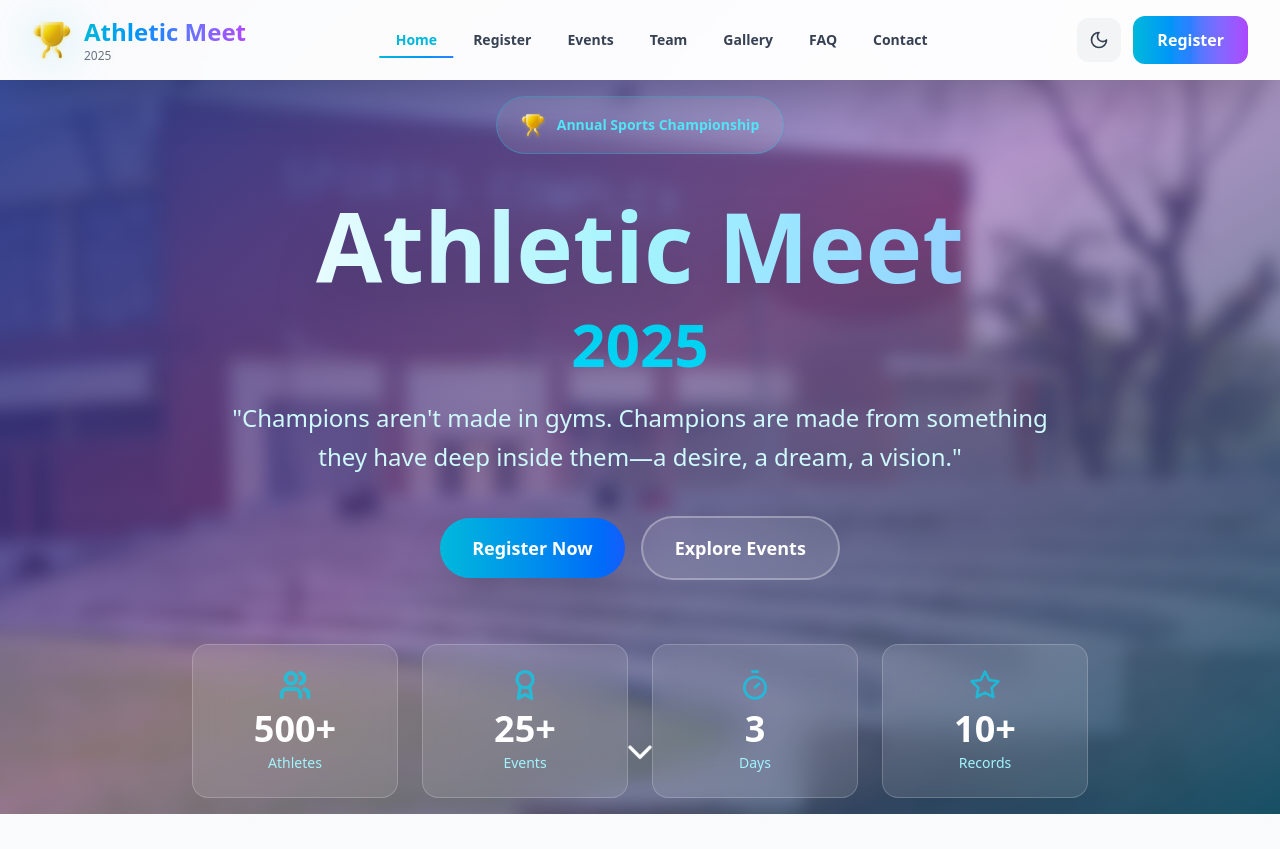
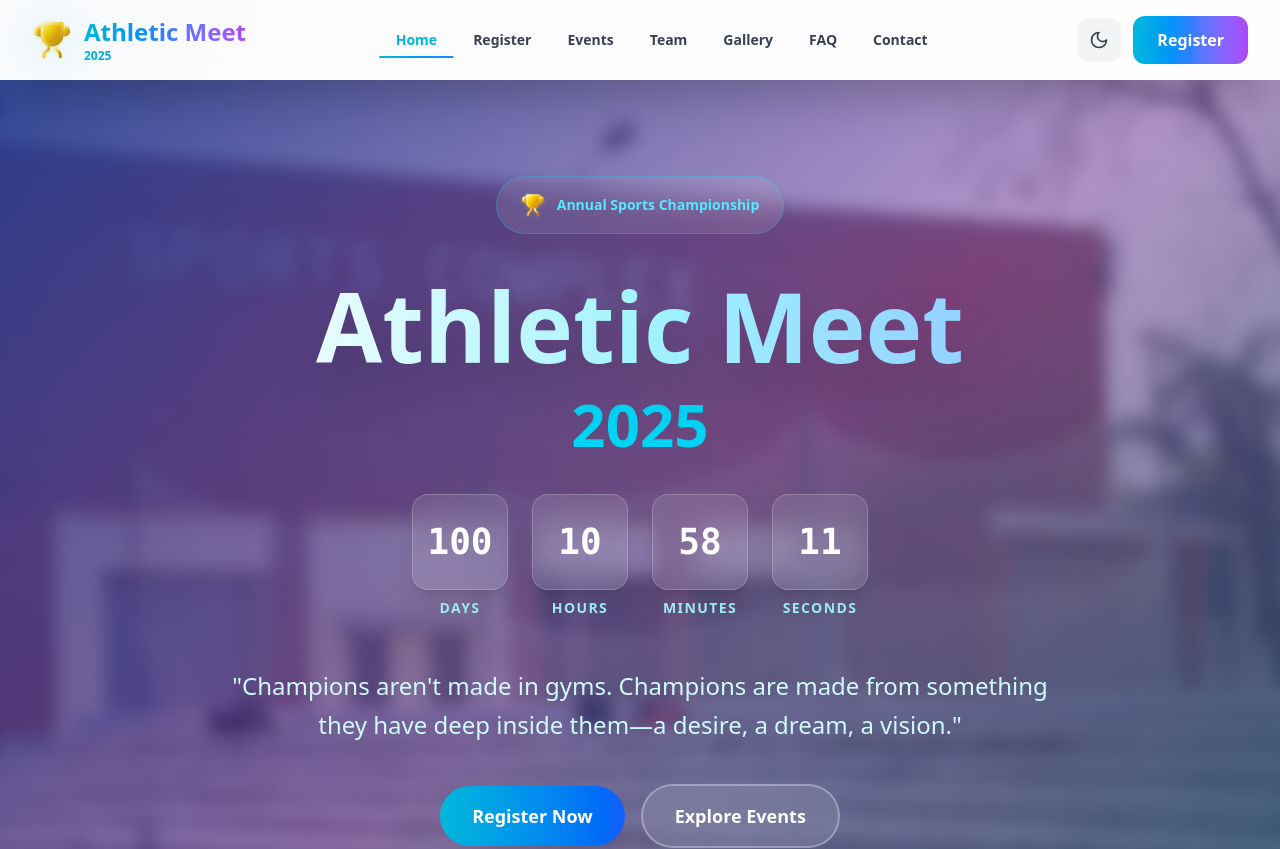
Before and after one commit to VibeStack/AthleticMeet, a React app in the folder client/: page / in a window 1280 px wide. Shown: the top 849 px of the page. Built offline with nearby package versions, Linux system fonts and the light colour scheme; the HTML template or start-up script is replaced by a standard one.

Commit message:
countdown added

```diff
--- /dev/null
+++ b/client/src/components/LandingPage/CountdownTimer.jsx
@@ -0,0 +1,71 @@
+import React, { useState, useEffect } from "react";
+
+const CountdownTimer = () => {
+  const targetDate = "February 20, 2026"
+  const [timeLeft, setTimeLeft] = useState(null);
+  const [eventStarted, setEventStarted] = useState(false);
+
+  function calculateTimeLeft() {
+    const target = new Date(targetDate).getTime();
+    const now = new Date().getTime();
+    const difference = target - now;
+
+    if (difference <= 0) return null;
+
+    return {
+      days: Math.floor(difference / (1000 * 60 * 60 * 24)),
+      hours: Math.floor((difference / (1000 * 60 * 60)) % 24),
+      minutes: Math.floor((difference / 1000 / 60) % 60),
+      seconds: Math.floor((difference / 1000) % 60),
+    };
+  }
+
+  useEffect(() => {
+    if (!targetDate) return;
+
+    const timer = setInterval(() => {
+      const tl = calculateTimeLeft();
+
+      if (!tl) {
+        setEventStarted(true);
+        clearInterval(timer);
+      } else {
+        setTimeLeft(tl);
+      }
+    }, 1000);
+
+    return () => clearInterval(timer);
+  }, [targetDate]);
+
+  if (eventStarted) {
+    return (
+      <div className="animate-pulse text-2xl sm:text-3xl md:text-4xl font-black text-cyan-400 mt-8 tracking-wider uppercase drop-shadow-[0_0_15px_rgba(34,211,238,0.5)]">
+        🎉 Event is Going On! 🎉
+      </div>
+    );
+  }
+
+  if (!timeLeft) return null;
+
+  return (
+    <div className="flex flex-wrap justify-center gap-4 sm:gap-6 mt-10 mb-12">
+      {Object.keys(timeLeft).map((interval) => (
+        <div key={interval} className="flex flex-col items-center">
+          <div className="w-16 h-16 sm:w-20 sm:h-20 md:w-24 md:h-24 bg-white/10 backdrop-blur-md border border-white/20 rounded-2xl flex items-center justify-center shadow-xl relative overflow-hidden group">
+            <div className="absolute inset-0 bg-linear-to-br from-cyan-500/20 to-blue-500/20 opacity-0 group-hover:opacity-100 transition-opacity duration-500"></div>
+            <span className="text-2xl sm:text-3xl md:text-4xl font-bold text-white relative z-10 font-mono">
+              {timeLeft[interval] < 10
+                ? `0${timeLeft[interval]}`
+                : timeLeft[interval]}
+            </span>
+          </div>
+          <span className="text-xs sm:text-sm text-cyan-200 uppercase tracking-widest mt-2 font-semibold">
+            {interval}
+          </span>
+        </div>
+      ))}
+    </div>
+  );
+};
+
+export default CountdownTimer;
--- a/client/src/components/LandingPage/Hero.jsx
+++ b/client/src/components/LandingPage/Hero.jsx
@@ -7,19 +7,23 @@ import {
   Award,
   Trophy,
 } from "../../icons/index.jsx";
+import CountdownTimer from "./CountdownTimer.jsx";
+import { useNavigate } from "react-router-dom";
 
 const Hero = ({ scrollToSection }) => {
   const stats = [
     { value: "500+", label: "Athletes", icon: <Users className="w-8 h-8" /> },
     { value: "25+", label: "Events", icon: <Award className="w-8 h-8" /> },
-    { value: "3", label: "Days", icon: <Timer className="w-8 h-8" /> },
+    { value: "2", label: "Event Duration (Days)", icon: <Timer className="w-8 h-8" /> },
     { value: "10+", label: "Records", icon: <Star className="w-8 h-8" /> },
   ];
+
+  const navigate = useNavigate();
 
   return (
     <section
       id="home"
-      className="relative min-h-screen flex items-center justify-center overflow-hidden py-4"
+      className="relative min-h-screen flex items-center justify-center overflow-hidden py-24"
     >
       <div className="absolute inset-0 z-0">
         <div className="absolute inset-0 bg-linear-to-br from-blue-900/95 via-purple-900/45 to-cyan-900/95 z-10"></div>
@@ -48,6 +52,8 @@ const Hero = ({ scrollToSection }) => {
           </span>
         </h1>
 
+        <CountdownTimer />
+
         <p className="text-lg sm:text-xl md:text-2xl mb-10 text-cyan-100 font-light max-w-4xl mx-auto leading-relaxed px-4">
           "Champions aren't made in gyms. Champions are made from something they
           have deep inside them—a desire, a dream, a vision."
@@ -55,7 +61,7 @@ const Hero = ({ scrollToSection }) => {
 
         <div className="flex flex-col sm:flex-row gap-4 justify-center items-center mb-16">
           <button className="group relative px-8 py-4 bg-linear-to-r from-cyan-500 to-blue-600 text-white rounded-full font-bold text-base sm:text-lg overflow-hidden transform hover:scale-105 transition-all duration-300 shadow-2xl w-full sm:w-auto">
-            <span className="relative z-10">Register Now</span>
+            <span className="relative z-10" onClick={()=> navigate("/register")}>Register Now</span>
             <div className="absolute inset-0 bg-linear-to-r from-blue-600 to-purple-600 transform scale-x-0 group-hover:scale-x-100 transition-transform origin-left duration-300"></div>
           </button>
           <button
--- a/client/src/components/LandingPage/Navbar.jsx
+++ b/client/src/components/LandingPage/Navbar.jsx
@@ -1,6 +1,6 @@
 import React, { useState } from "react";
 import { Trophy, Sun, Moon, Menu, X } from "../../icons/index.jsx";
-import { Navigate, useNavigate } from "react-router-dom";
+import { useNavigate } from "react-router-dom";
 
 const Navbar = ({ darkMode, setDarkMode, activeSection, scrollToSection }) => {
   const [menuOpen, setMenuOpen] = useState(false);
@@ -43,7 +43,7 @@ const Navbar = ({ darkMode, setDarkMode, activeSection, scrollToSection }) => {
               <span className="font-black text-xl md:text-2xl bg-linear-to-r from-cyan-500 via-blue-500 to-purple-500 bg-clip-text text-transparent">
                 Athletic Meet
               </span>
-              <p className="text-xs text-gray-500 hidden sm:block">2025</p>
+              <p className="text-xs font-bold hidden sm:block bg-linear-to-r from-cyan-500 via-blue-500 to-purple-500 bg-clip-text text-transparent">2025</p>
             </div>
           </div>
 
--- a/client/src/components/LandingPage/Team.jsx
+++ b/client/src/components/LandingPage/Team.jsx
@@ -90,7 +90,7 @@ const Team = ({ darkMode }) => {
                   {dev.role}
                 </p>
                 <div
-                  className={`h-1 w-16 bg-linear-to-r ${dev.gradient} rounded-full`}
+                  className={`h-1 w-36 bg-linear-to-r ${dev.gradient} rounded-full`}
                 ></div>
               </div>
             </div>
--- a/client/src/components/Login/Step1Credentials.jsx
+++ b/client/src/components/Login/Step1Credentials.jsx
@@ -88,10 +88,10 @@ export default function Step1Credentials({ nextStep }) {
         register={register}
         rules={{
           required: { value: true, message: "Email is required" },
-          // pattern: {
-          //   value: /^[a-zA-Z0-9._%+-]+@gndec\.ac\.in$/,
-          //   message: "Valid College Mail must end with @gndec.ac.in",
-          // },
+          pattern: {
+            value: /^[a-zA-Z0-9._%+-]+@gndec\.ac\.in$/,
+            message: "Valid College Mail must end with @gndec.ac.in",
+          },
         }}
         errors={errors}
       />
--- a/client/src/components/Register/Step1AccountForm.jsx
+++ b/client/src/components/Register/Step1AccountForm.jsx
@@ -63,7 +63,7 @@ export default function Step1AccountForm({ nextStep,setStep }) {
       onSubmit={handleSubmit(onSubmit)}
       className="bg-white shadow-lg rounded-xl w-full max-w-md p-6 sm:p-8 mx-auto border border-gray-100 transition-all duration-300 hover:shadow-xl"
     >
-      {/* Header */}
+
       <div className="text-center mb-4">
         <img
           src="/images/gne_logo.png"
@@ -78,12 +78,12 @@ export default function Step1AccountForm({ nextStep,setStep }) {
         </p>
       </div>
 
-      {/* Form Title */}
+
       <h3 className="text-[16px] sm:text-xl font-extrabold text-center mb-6 bg-linear-to-r from-blue-500 via-blue-600 to-blue-700 bg-clip-text text-transparent tracking-wide">
         Create Your Account
       </h3>
 
-      {/* Input Fields */}
+
       <InputField
         label="Username"
         id="username"
@@ -110,10 +110,10 @@ export default function Step1AccountForm({ nextStep,setStep }) {
         register={register}
         rules={{
           required: { value: true, message: "Email is required" },
-          // pattern: {
-          //   value: /^[a-zA-Z0-9._%+-]+@gndec\.ac\.in$/,
-          //   message: "Valid College Mail must end with @gndec.ac.in",
-          // },
+          pattern: {
+            value: /^[a-zA-Z0-9._%+-]+@gndec\.ac\.in$/,
+            message: "Valid College Mail must end with @gndec.ac.in",
+          },
         }}
         errors={errors}
       />
@@ -134,7 +134,6 @@ export default function Step1AccountForm({ nextStep,setStep }) {
         errors={errors}
       />
 
-      {/* Submit Button */}
       <button
         type="submit"
         className={`w-full mt-12 py-3 px-4 bg-linear-to-r from-blue-500 to-blue-600 text-white font-bold rounded-lg shadow-md hover:from-blue-600 hover:to-blue-700 focus:outline-none focus:ring-2 focus:ring-blue-400 transition duration-200 flex items-center justify-center gap-2 ${
@@ -173,7 +172,6 @@ export default function Step1AccountForm({ nextStep,setStep }) {
         )}
       </button>
 
-      {/* Footer */}
       <p className="text-sm text-gray-600 text-center mt-6">
         Already have an account?{" "}
         <a href="/login" className="text-blue-600 hover:underline font-medium">
```
Also changed, not shown: 1 other file (tests, documents, lock files or other folders).
